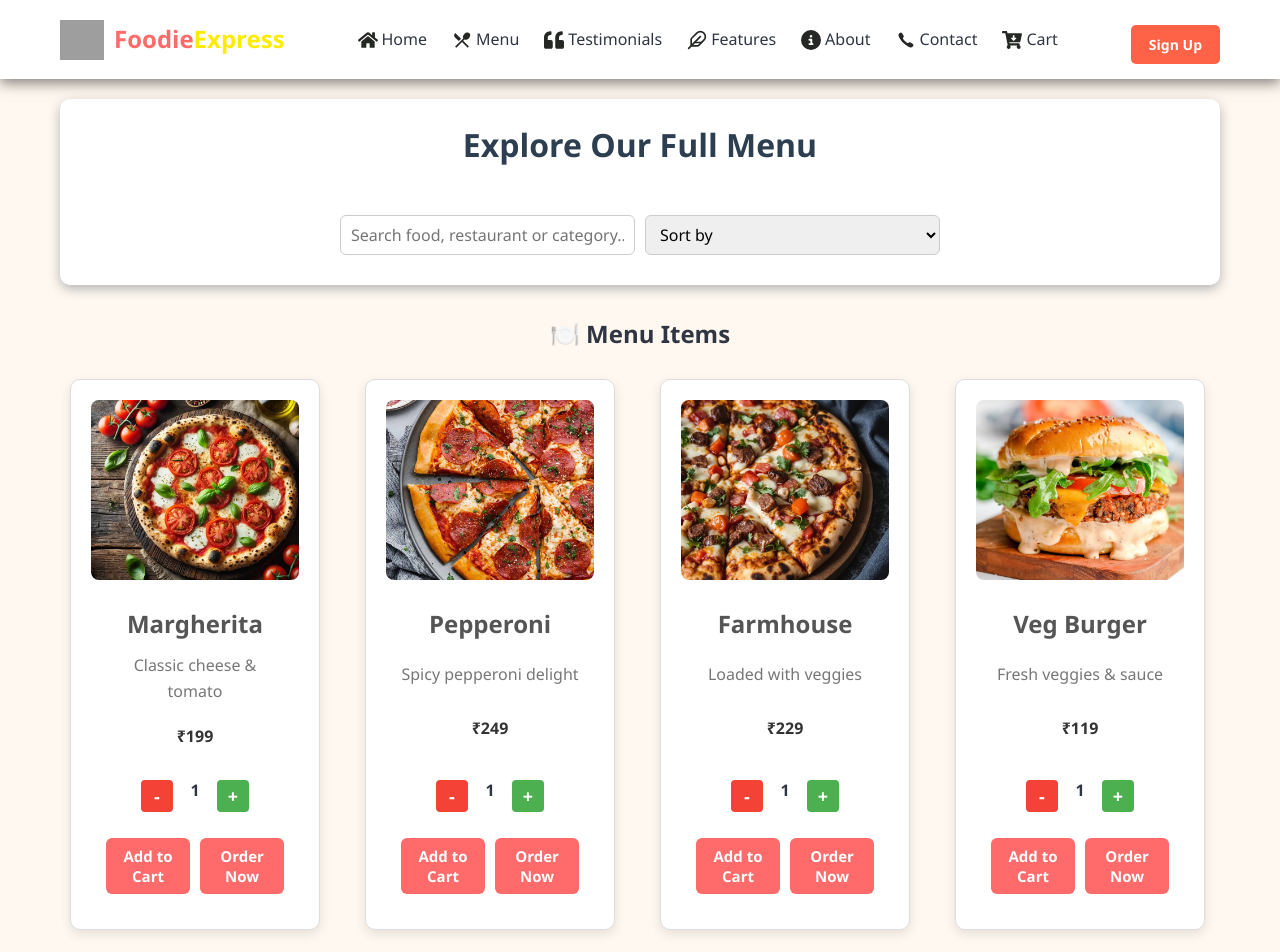
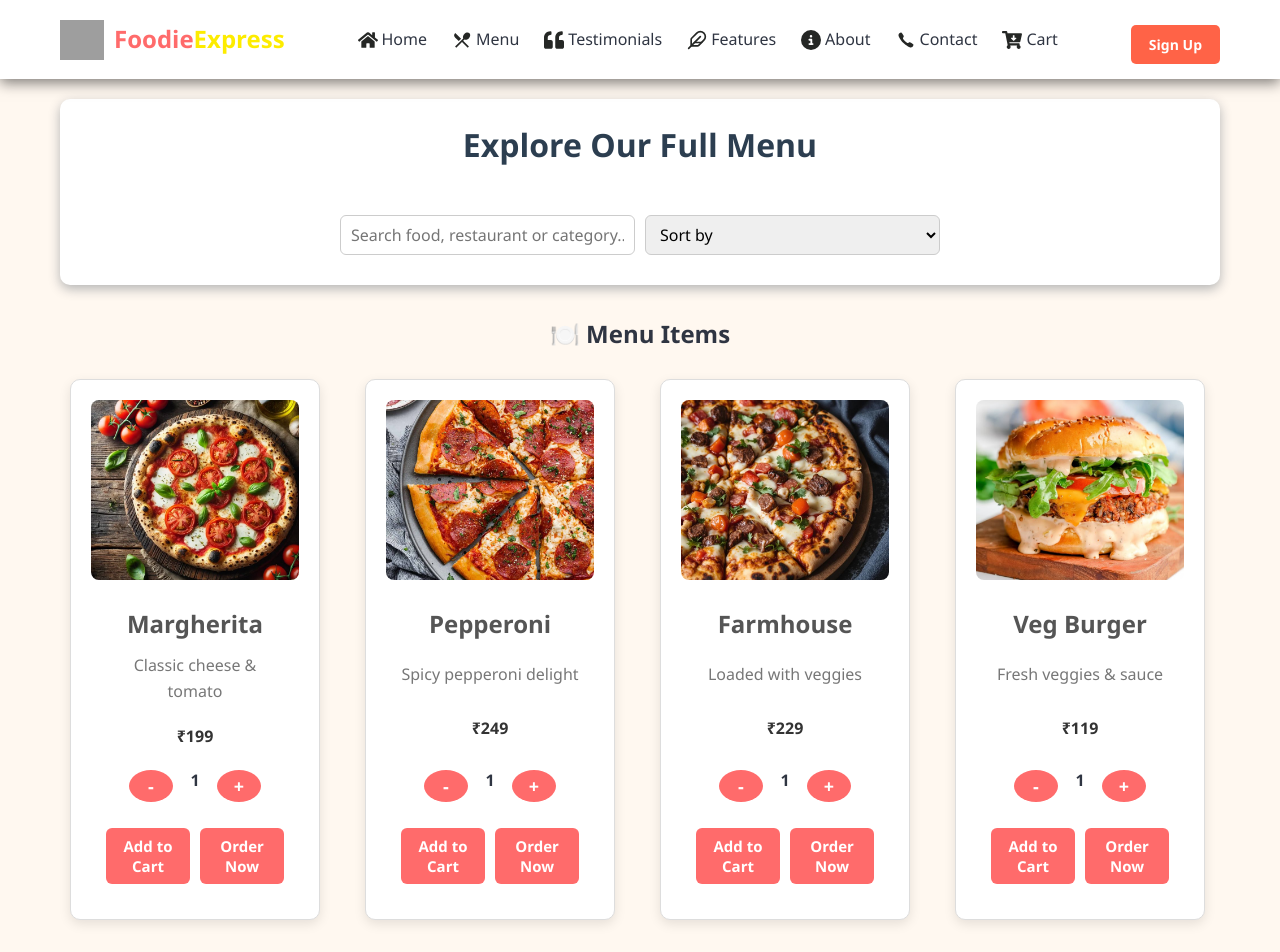
Before and after one commit to jiya-sudo/foodieExpress, a React (Vite) app: page /Menu in a window 1280 px wide. Shown: the top 952 px of the page. Built offline with nearby package versions, Linux system fonts and the light colour scheme; grey boxes are pictures that could not be loaded.

Commit message:
changes made

```diff
--- a/src/Stylesheets/cart.css
+++ b/src/Stylesheets/cart.css
@@ -58,25 +58,48 @@
   color: #888;
 }
 
-.quantity-controls {
-  display: flex;
-  align-items: center;
-  gap: 10px;
-  margin-top: 10px;
+/* .quantity-controls { */
+  /* display: flex; */
+  /* align-items: center; Aligns items vertically in the center */
+  /* gap: 10px; Space between buttons and quantity number */
+  /* margin-top: 10px;  */
+  /* margin-/left:0px;Space above the controls */
+/* } */
+
+.quantity-btn {
+  width: 32px;
+  height: 32px;
+  border: none;
+  border-radius: 50%;
+  font-size: 18px;
+  font-weight: bold;
+  cursor: pointer;
+  /* display: flex; */
+  /* justify-content: center; */
+  /* align-items: center; */
+  transition: transform 0.2s ease, background-color 0.3s ease;
 }
 
-.quantity-controls button {
-  padding: 4px 10px;
-  border: none;
-  background: #ff6b6b;
+.quantity-btn.minus {
+  background-color: #ff4d4d; /* softer red */
   color: white;
-  border-radius: 4px;
-  font-weight: bold;
-  cursor: pointer;
 }
 
-.quantity-controls span {
-  font-weight: 500;
+.quantity-btn.plus {
+  background-color: #ffd43b; /* softer yellow */
+  color: #2b2b2b;
+}
+
+.quantity-btn:hover {
+  transform: scale(1.1);
+}
+
+/* Quantity number */
+.quantity-number {
+  min-width: 28px;
+  text-align: center;
+  font-weight: bold;
+  font-size: 16px;
 }
 
 .remove-btn {
@@ -119,71 +142,3 @@
   color: #ff6b6b;
   border: 1px solid #ff6b6b;
 }
-.order-summary {
-  background: #fff;
-  border-radius: 12px;
-  box-shadow: 0 4px 15px rgba(0,0,0,0.08);
-  padding: 20px;
-  margin-top: 20px;
-  width: 100%;
-  /* max-width: 400px; */
-}
-
-.order-summary h3 {
-  margin-bottom: 15px;
-  font-size: 1.3rem;
-  border-bottom: 2px solid #f5f5f5;
-  padding-bottom: 8px;
-}
-
-.summary-row {
-  display: flex;
-  justify-content: space-between;
-  margin: 8px 0;
-}
-
-.summary-row .label {
-  font-weight: 500;
-  color: #555;
-}
-
-.summary-row .value {
-  font-weight: bold;
-  color: #333;
-}
-
-.orange-text {
-  color: #ff6600;
-  font-weight: bold;
-}
-
-.grand-total {
-  font-size: 1.1rem;
-  font-weight: bold;
-}
-
-.order-now-btn {
-  background: #ff6600;
-  color: white;
-  border: none;
-  padding: 14px;
-  font-size: 1rem;
-  font-weight: bold;
-  border-radius: 8px;
-  width: 100%;
-  margin-top: 15px;
-  cursor: pointer;
-  transition: background 0.3s ease;
-}
-
-.order-now-btn:hover {
-  background: #e65c00;
-}
-.quantity-btn.increment {
-  background: #4caf50;
-  color: white;
-}
-.quantity-btn.decrement {
-  background: #f44336;
-  color: white;
-}
--- a/src/components/Cart.jsx
+++ b/src/components/Cart.jsx
@@ -142,11 +142,22 @@ const Cart = () => {
             <div style={{ flex: 1 }}>
               <h4>{item.name}</h4>
               <p>Price: ₹{item.price}</p>
-              <div style={{ display: 'flex', alignItems: 'center', gap: 12 }}>
-                <button onClick={() => handleDecrement(item)} style={{ width: 28, height: 28, background: '#ff6b6b', color: 'white', border: 'none', borderRadius: '50%', fontSize: 16, cursor: 'pointer' }}>-</button>
-                <span style={{ minWidth: 24, textAlign: 'center', fontWeight: 'bold' }}>{item.quantity || 1}</span>
-                <button onClick={() => handleIncrement(item)} style={{ width: 28, height: 28, background: '#fdec00', color: '#252725', border: 'none', borderRadius: '50%', fontSize: 16, cursor: 'pointer' }}>+</button>
+              <div className="quantity-controls">
+                <button
+                  className="quantity-btn minus"
+                  onClick={() => handleDecrement(item)}
+                >-</button>
+
+                <span className="quantity-number">
+                  {item.quantity || 1}
+                </span>
+
+                <button
+                  className="quantity-btn plus"
+                  onClick={() => handleIncrement(item)}
+                >+</button>
               </div>
+
               <p>Total: ₹{item.price * (item.quantity || 1)}</p>
               <button onClick={() => handleDelete(item._id)} style={{ background: '#eee', color: '#ff6b6b', border: 'none', borderRadius: 4, padding: '4px 12px', marginTop: 8, cursor: 'pointer' }}>Remove</button>
             </div>
--- a/src/components/Menu.jsx
+++ b/src/components/Menu.jsx
@@ -62,15 +62,15 @@ const Menu = () => {
           image: item.img,  // Note: Corrected from `item.image`
         }),
       });
+
+      const data = await res.json();
+
       if (!res.ok) {
-        const errData = await res.json();
-        console.error('Server responded with error:', errData);
-        throw new Error(errData.message || 'Failed to add item to cart');
-      }
-      const data = await res.json();
-      const confirmed = window.confirm(`${item.name} added to cart. Go to Cart?`);
-      if (confirmed) {
-        navigate('/cart');
+        const confirmed = window.confirm(`${item.name} added to cart. Go to Cart?`);
+        if (confirmed) navigate('/cart');
+      } else {
+        console.error('Server responded with error:', data);
+        alert(data.message || 'Failed to add item to cart.');
       }
     } catch (err) {
       console.error('❌ Error adding to cart:', err);
@@ -231,12 +231,12 @@ const Menu = () => {
                 <div className="card-actions" style={{ display: 'flex', flexDirection: 'column', alignItems: 'center', gap: '8px', width: '100%' }}>
                   <div className='quantity-controls' >
                     <button
-                    className='quantity-btn decrement'
+                      className='quantity-btn decrement'
                       onClick={() => handleDecrement(key)}
                     >-</button>
                     <span style={{ minWidth: 24, textAlign: 'center', fontWeight: 'bold' }}>{quantity}</span>
                     <button
-                    className='quantity-btn increment'
+                      className='quantity-btn increment'
                       onClick={() => handleIncrement(key)}
                     >+</button>
                   </div>
```
